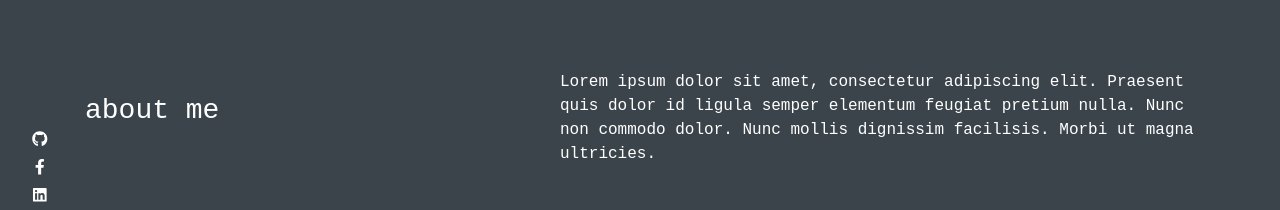
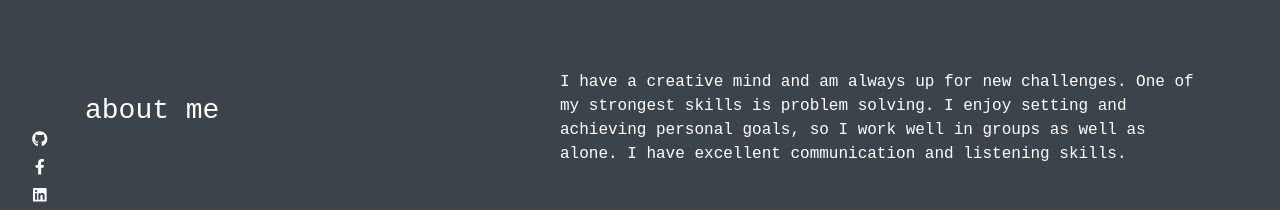
Before and after one commit to PickleSoda/portfolio, a React (Create React App) app: page /about in a window 1280 px wide. Shown: the part 170-380 px from the top of the page. Built offline with nearby package versions, Linux system fonts and the light colour scheme.

Commit message:
updated content option

```diff
--- a/src/content_option.js
+++ b/src/content_option.js
@@ -16,7 +16,7 @@ const introdata = {
 
 const dataabout = {
     title: "about me",
-    aboutme: "Lorem ipsum dolor sit amet, consectetur adipiscing elit. Praesent quis dolor id ligula semper elementum feugiat pretium nulla. Nunc non commodo dolor. Nunc mollis dignissim facilisis. Morbi ut magna ultricies.",
+    aboutme: "I have a creative mind and am always up for new challenges.  One of my strongest skills is problem solving. I enjoy setting and achieving personal goals, so I work well in groups as well as alone. I have excellent communication and listening skills.",
 };
 
 
@@ -80,9 +80,9 @@ const dataportfolio = [
 const contactConfig = {
     YOUR_EMAIL: "achiugulava@gmail.com",
     description: "get in touch with me",
-    YOUR_SERVICE_ID: "service_id",
-    YOUR_TEMPLATE_ID: "template_id",
-    YOUR_USER_ID: "user_id",
+    YOUR_SERVICE_ID: "service_eiw6xg2",
+    YOUR_TEMPLATE_ID: "template_zs3hrh9",
+    YOUR_USER_ID: "hxEU4d3fNIEo7mDyL",
 };
 
 const socialprofils = {
```
